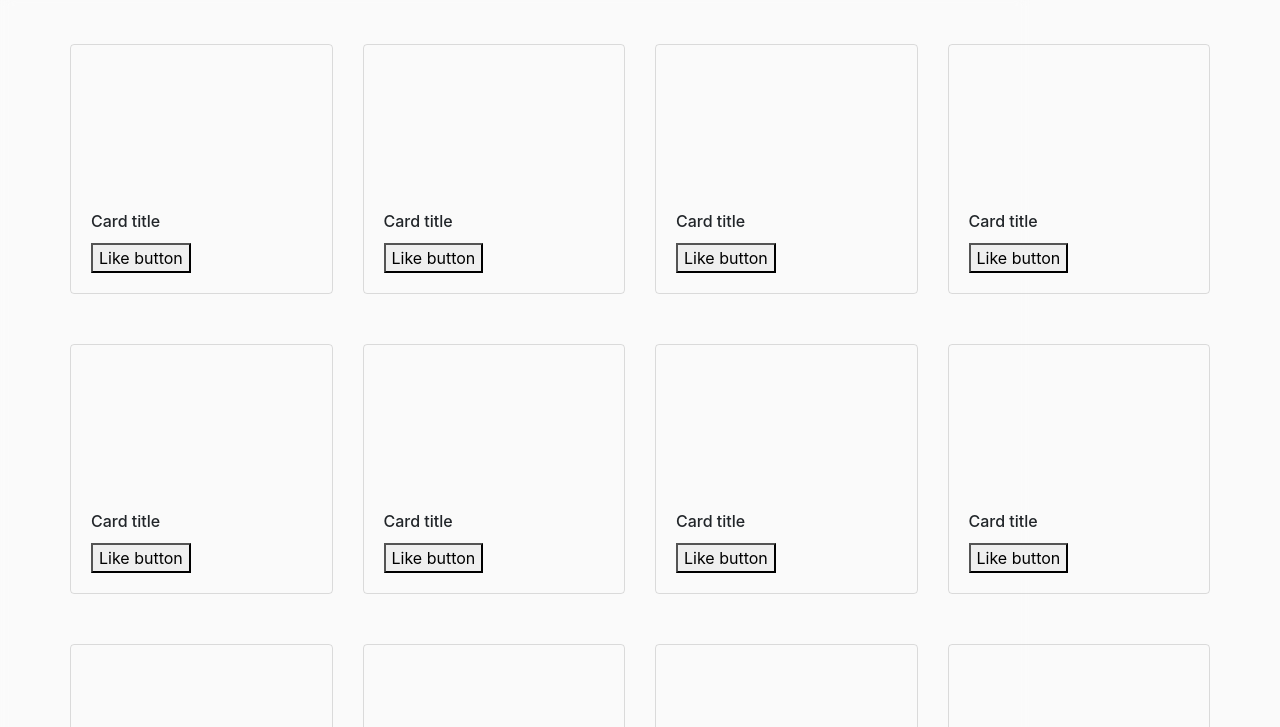
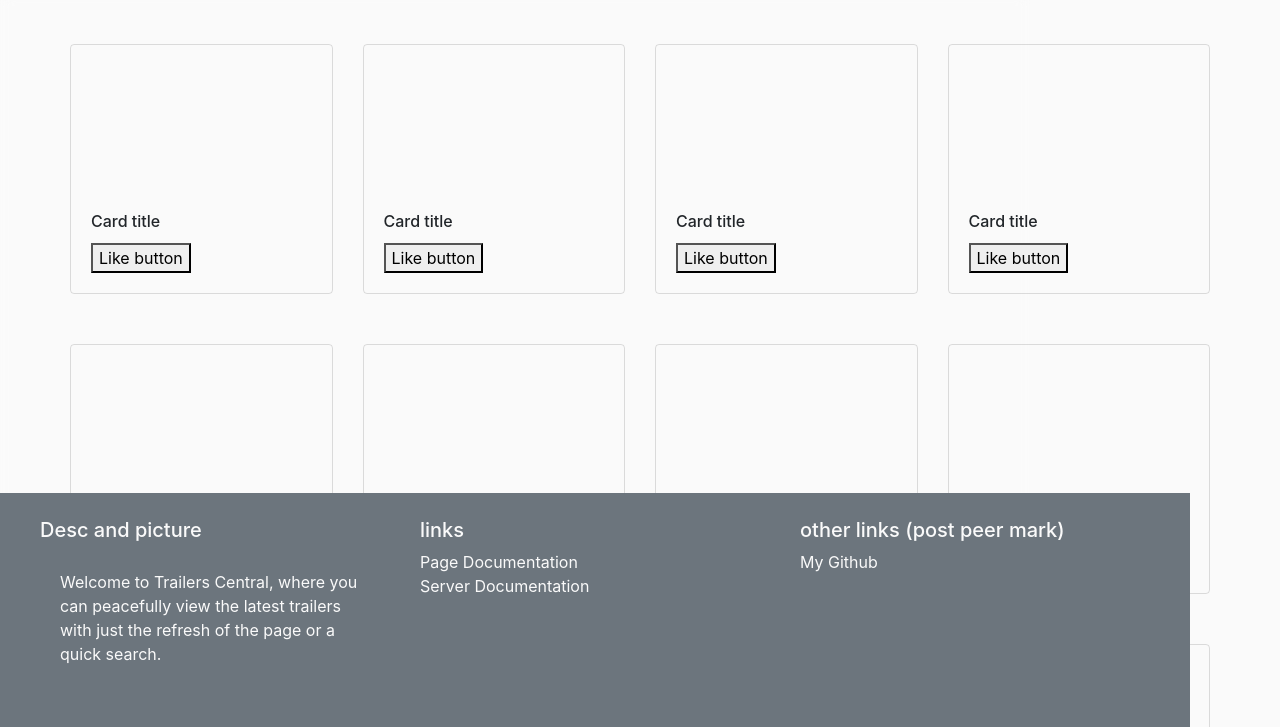
Before and after one commit to Julian-Wyatt/ServerSummative, a website: page client/index.html in a window 1280 px wide. Both pictures are taken after a click on the button 302 px from the left and 33 px from the top of the page. Shown: the part 73-800 px from the top of the page. Drawn offline with nearby package versions, Linux system fonts and the light colour scheme; no server answers; a script that the page names is missing.

Commit message:
footer css

```diff
--- a/client/style.css
+++ b/client/style.css
@@ -54,7 +54,7 @@ body{
 }
 
 .colTrans{
-	transition: 1s;
+	transition: all 1s;
 	-webkit-animation-timing-function: linear;
 	animation-timing-function: linear;
 	z-index: 0;
@@ -90,7 +90,7 @@ p{
 	min-height: 100vh;
 	height: inherit;
 	margin-left: -15px;
-	transition: 0.7s;
+	transition: all 0.7s;
 	-webkit-animation-timing-function: linear;
 	animation-timing-function: linear;
 	display: -webkit-flex;
@@ -128,6 +128,21 @@ ion-icon {
     transition-duration: 10ms;
 }
 
+#footer {
+	position: absolute;
+	width: calc(100%+250px);
+	left:250px;
+    bottom: 0;
+	overflow:hidden;
+	margin-left:0px;
+	transition: all 0.3s
+}
+#footer.active{
+	left:0;
+}
+
+
+
 @media (max-width: 768px) {
 
     #sidebar {
@@ -151,5 +166,4 @@ ion-icon {
 	}
 
 
-
 }
```
